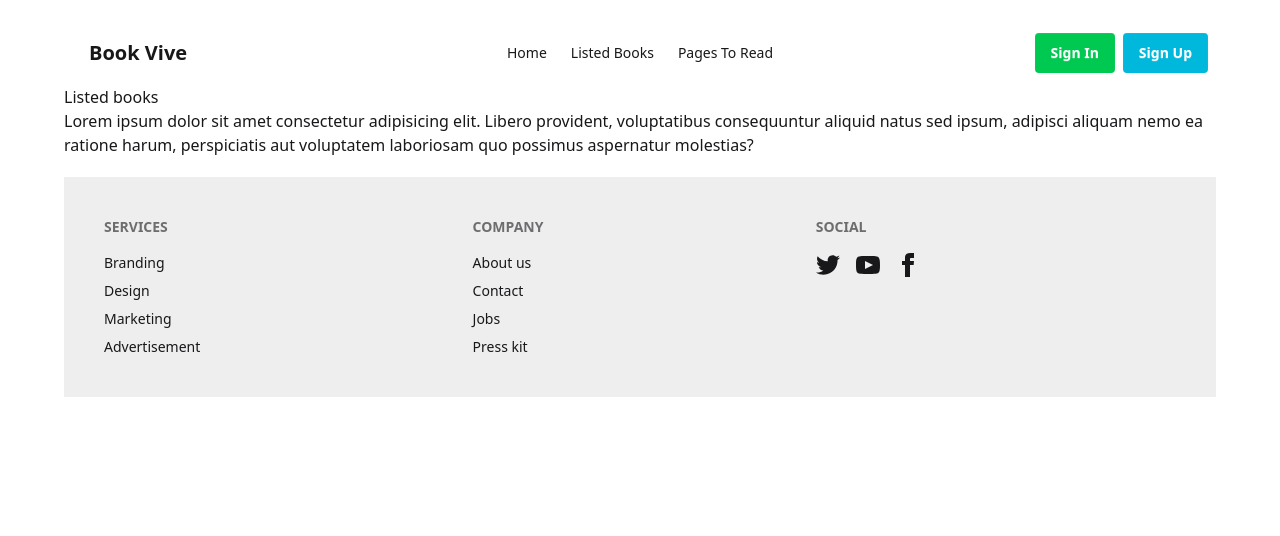
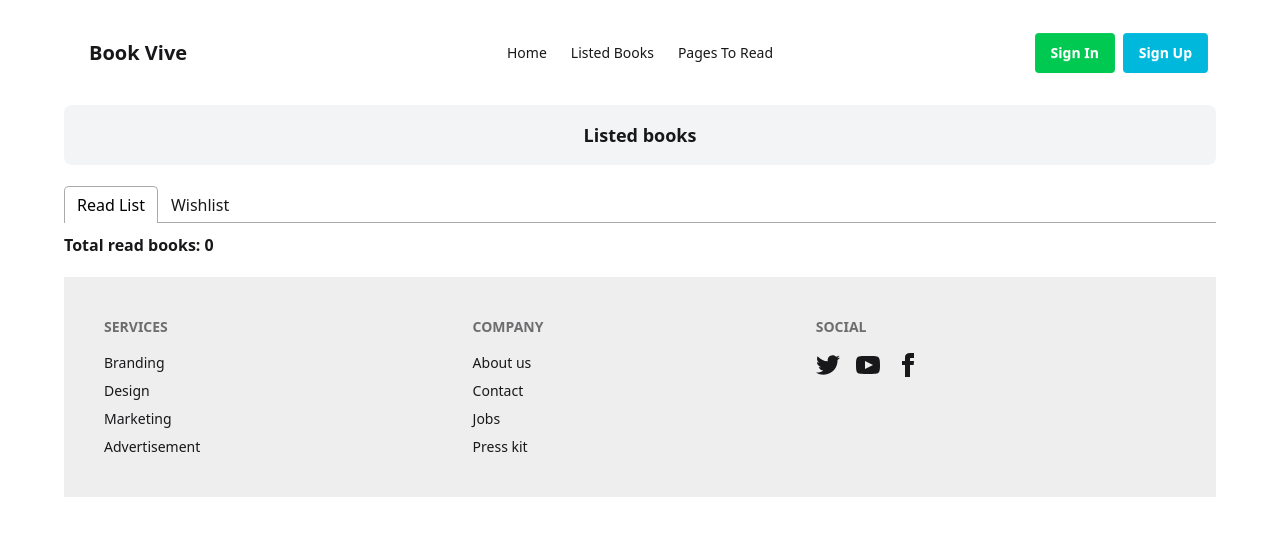
Before and after one commit to 98pritom/book_vive_react, a React (Vite) app: page /listedBooks in a window 1280 px wide. Shown: the top 536 px of the page. Built offline with nearby package versions, Linux system fonts and the light colour scheme.

Commit message:
read-and-wish-fn-added

```diff
--- a/src/components/BookDetails/BookDetails.jsx
+++ b/src/components/BookDetails/BookDetails.jsx
@@ -1,5 +1,6 @@
 import React from 'react';
 import { useLoaderData, useParams } from 'react-router-dom';
+import { addToDb, addToWish } from '../../utilities/addToDb';
 
 const BookDetails = () => {
     const { bookId } = useParams();
@@ -12,6 +13,15 @@ const BookDetails = () => {
     const { bookName, author, image, review, totalPages, rating, category, tags, publisher, yearOfPublishing } = book;
     console.log(tags);
     // console.log(book, bookData, bookId, id);
+
+
+    const handleMarkRead = (id) => {
+        addToDb(id);
+    }
+    const handleWishList = (id) => {
+        addToWish(id);
+    }
+
     return (
         <div className="hero min-h-screen">
             <div className="hero-content flex-col lg:flex-row">
@@ -48,8 +58,8 @@ const BookDetails = () => {
                         </div>
                     </div>
                     <div>
-                        <button className='btn mr-2'>Mark as Read</button>
-                        <button className="btn btn-accent text-white">Wishlist</button>
+                        <button onClick={() => handleMarkRead(id)} className='btn mr-2'>Mark as Read</button>
+                        <button onClick={() => handleWishList(id)} className="btn btn-accent text-white">Wishlist</button>
                     </div>
                 </div>
             </div>
--- a/src/components/ListedBooks/ListedBooks.jsx
+++ b/src/components/ListedBooks/ListedBooks.jsx
@@ -1,10 +1,44 @@
-import React from 'react';
+import { useEffect, useState } from 'react';
+import { useLoaderData } from 'react-router-dom';
+import { Tab, Tabs, TabList, TabPanel } from 'react-tabs';
+import 'react-tabs/style/react-tabs.css';
+import { getStoredBooks, getStoredWish } from '../../utilities/addToDb';
 
 const ListedBooks = () => {
+
+    const [readList, setReadList] = useState([]);
+    const [wishList, setWishList] = useState([]);
+
+    const booksData = useLoaderData();
+    console.log(booksData);
+
+    useEffect(() => {
+        const storedBooks = getStoredBooks();
+        const readList = booksData.filter(book => storedBooks.includes(book.bookId));
+        setReadList(readList);
+        const wishedBooks = getStoredWish();
+        const wishedList = booksData.filter(book => wishedBooks.includes(book.bookId));
+        setWishList(wishedList);
+    }, []);
+    // console.log(readList);
     return (
         <div>
-            <h2>Listed books</h2>
-            <p>Lorem ipsum dolor sit amet consectetur adipisicing elit. Libero provident, voluptatibus consequuntur aliquid natus sed ipsum, adipisci aliquam nemo ea ratione harum, perspiciatis aut voluptatem laboriosam quo possimus aspernatur molestias?</p>
+            <h2 className='text-center bg-gray-100 py-4 rounded-lg text-lg mt-5 mb-5 font-bold'>Listed books</h2>
+
+            <Tabs>
+                <TabList>
+                    <Tab>Read List</Tab>
+                    <Tab>Wishlist</Tab>
+                </TabList>
+
+                <TabPanel>
+                    <h2 className='tex-lg font-semibold'>Total read books: {readList.length}</h2>
+                </TabPanel>
+                <TabPanel>
+                    <h2 className='tex-lg font-semibold'>Added to wishlist: {wishList.length}</h2>
+                </TabPanel>
+            </Tabs>
+
         </div>
     );
 };
--- a/src/main.jsx
+++ b/src/main.jsx
@@ -30,6 +30,7 @@ const router = createBrowserRouter([
       {
         path: '/listedBooks',
         element: <ListedBooks></ListedBooks>,
+        loader: () => fetch('/booksData.json')
       },
       {
         path: '/dashboard',
--- /dev/null
+++ b/src/utilities/addToDb.js
@@ -0,0 +1,40 @@
+const getStoredBooks = () => {
+    const storedListStr = localStorage.getItem('read');
+    if (storedListStr) {
+        return JSON.parse(storedListStr);
+    } else {
+        return [];
+    }
+}
+const addToDb = (id) => {
+    const storedBooks = getStoredBooks();
+    if (storedBooks.includes(id)) {
+        console.log('already added');
+        return;
+    } else {
+        storedBooks.push(id);
+        const storedBooksStr = JSON.stringify(storedBooks);
+        localStorage.setItem('read', storedBooksStr);
+    }
+}
+
+const getStoredWish = () => {
+    const storedListStr = localStorage.getItem('wish');
+    if (storedListStr) {
+        return JSON.parse(storedListStr);
+    } else {
+        return [];
+    }
+}
+const addToWish = (id) => {
+    const storedBooks = getStoredWish();
+    if (storedBooks.includes(id)) {
+        console.log('already added');
+        return;
+    } else {
+        storedBooks.push(id);
+        const storedBooksStr = JSON.stringify(storedBooks);
+        localStorage.setItem('wish', storedBooksStr);
+    }
+}
+export { addToDb, getStoredBooks, addToWish, getStoredWish }
```
